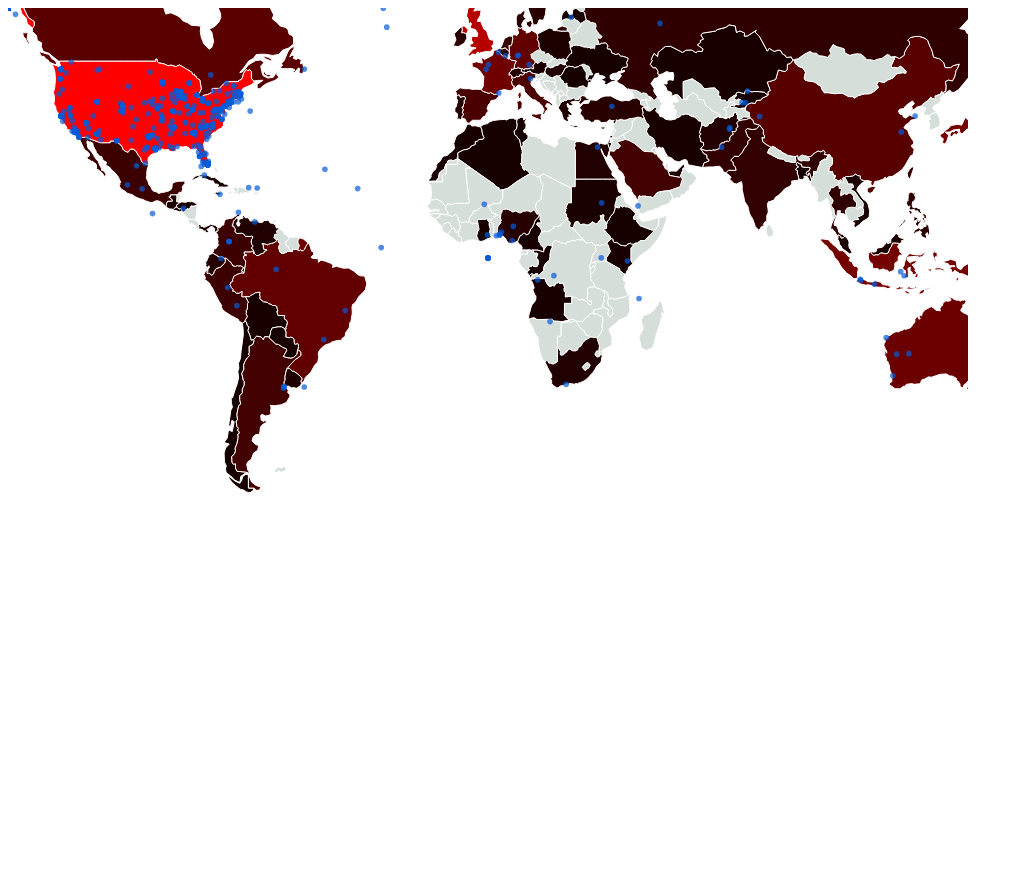
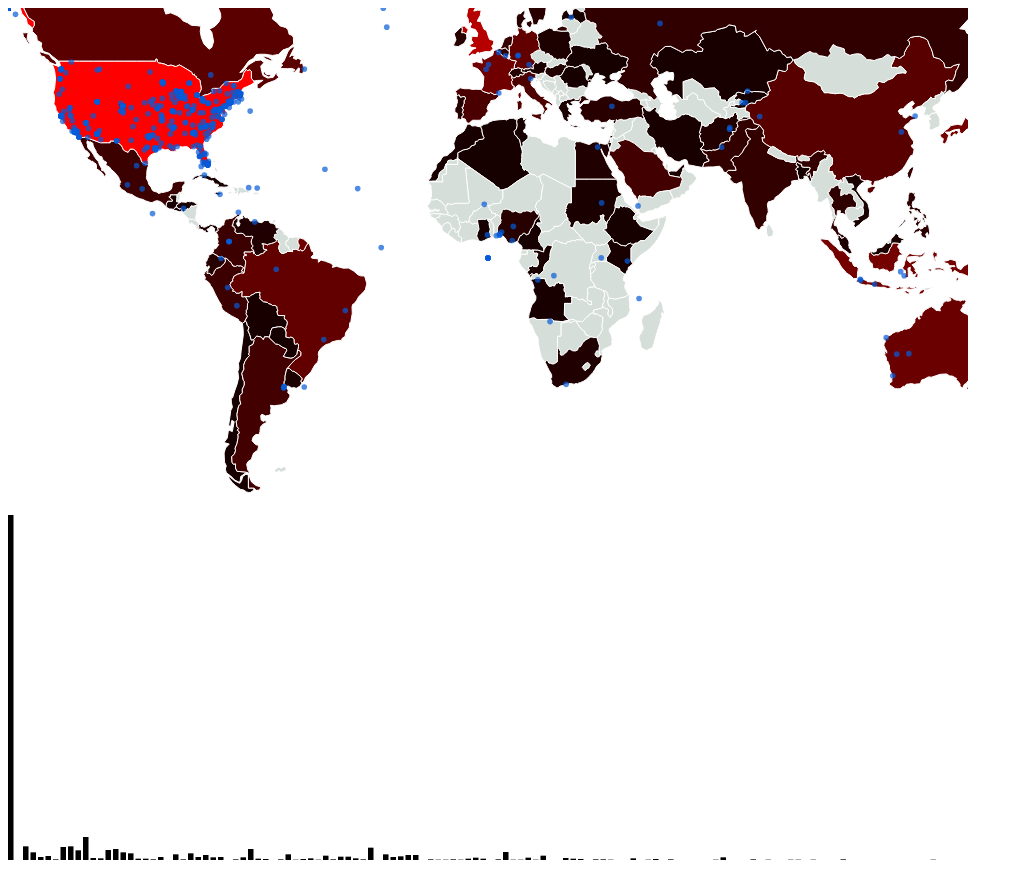
Before and after one commit to nazanin-tabatabaei/InformationVisualization_Final, a plain HTML site: page index.html in a window 1280 px wide. Shown: the whole page, without its empty margins (0-1023 px from the left). Before the commit the page ends 800 px from the top, so only its background shows below. Drawn offline with nearby package versions, Linux system fonts and the light colour scheme.

Commit message:
adding the bar chart for countries

```diff
--- a/index.html
+++ b/index.html
@@ -80,6 +80,8 @@ var svg = d3.select("body")
 			.attr("height", height);
 
 
+
+
 // Append Div for tooltip to SVG
 var div = d3.select("body")
 		    .append("div")
@@ -94,6 +96,11 @@ d3.csv("aircraft_incidents.csv", function(data) {
 d3.json("us-states.json", function(json) {
 
 var countObj = {};
+
+
+
+
+
 
 // count how much each city occurs in list and store in countObj
 data.forEach(function(d) {
@@ -112,6 +119,8 @@ data.forEach(function(d) {
     var dataValue=countObj[city]/100;
 
 
+
+
     for (var j = 0; j < json.features.length; j++)  {
 		var jsonState = json.features[j].properties.name;
 
@@ -126,11 +135,145 @@ data.forEach(function(d) {
 	}
 });
 
-console.log(countObj)
+//console.log(countObj['United States'])
 
 for (var i = 0; i < countObj.length; i++) {
 	console.log("hi");
 }
+
+for(var key in countObj) {
+  var value = countObj[key];
+  console.log(value)
+  // do something with "key" and "value" variables
+}
+
+var dlist = d3.entries(countObj);
+console.log(dlist[0].value)
+/*
+var p = d3.select("body").selectAll("p")
+   .data(countObj)
+   .enter()
+   .append("p")
+   .text(function (d,i) {
+    return "i = " + i + " d = "+d;
+   });
+*/
+/*
+	var dlist = d3.entries(countObj)
+    var max = d3.max(dlist, function(x) {
+        return x.value;
+      });
+      console.log(max);
+
+      var xscale = d3.scaleLinear()
+      .domain([0, max])
+      .range([0, 500])
+
+      //console.log(xscale);
+
+
+	var heightScale= d3.scaleLinear()
+		.domain([max,0])
+		.range([0,500]);
+
+	var axis=d3.axisLeft()
+		.ticks(5)
+		.scale(heightScale)
+		.tickFormat(function (d) {
+      if ((d / 1000) >= 1) {
+        d = d / 1000 + "K";
+      }
+      return d;
+    });
+
+
+
+svg2.selectAll("rect")
+		.data(dlist)
+		.enter()
+			.append("g")
+			.append("rect")
+			.attr("height",function(x){return xscale(x.value)})
+			.attr("width",45)
+			.attr("x",function(x,i){return i*80+10})
+			.attr("y",function(x){return 550-xscale(x.value)})
+			.attr("fill","blue")
+			.attr("transform","translate(80,0)")
+
+*/
+
+
+
+/*
+var svg2 = d3.select("body")
+			.append("svg")
+			.attr("width", width)
+			.attr("height", height/2);
+
+
+
+  // X axis: scale and draw:
+  var x = d3.scaleLinear()
+      .domain([0, 1000])     // can use this instead of 1000 to have the max of data: d3.max(data, function(d) { return +d.price })
+      .range([0, width]);
+  svg2.append("g")
+      .attr("transform", "translate(0," + 0 + ")")
+      .call(d3.axisBottom(x));
+
+  // set the parameters for the histogram
+  var histogram = d3.histogram()
+      .value(function(dlist) { return dlist.value;
+      console.log(dlist.value) })   // I need to give the vector of value
+      .domain(x.domain())  // then the domain of the graphic
+      .thresholds(x.ticks(70)); // then the numbers of bins
+
+  // And apply this function to data to get the bins
+  var bins = histogram(data);
+
+  // Y axis: scale and draw:
+  var y = d3.scaleLinear()
+      .range([height, 0]);
+      y.domain([0, d3.max(bins, function(d) { return d.length; })]);   // d3.hist has to be called before the Y axis obviously
+  svg2.append("g")
+      .call(d3.axisLeft(y));
+
+  // append the bar rectangles to the svg element
+  svg2.selectAll("rect")
+      .data(bins)
+      .enter()
+      .append("rect")
+        .attr("x", 1)
+        .attr("transform", function(d) { return "translate(" + x(d.x0) + "," + y(0) + ")"; })
+        .attr("width", function(d) { return 10; })
+        .attr("height", function(d) { return 10 })
+        .style("fill", "#69b3a2")
+*/
+
+var svg2 = d3.select("body")
+			.append("svg")
+			.attr("width", width)
+			.attr("height", 350)
+			.attr("class", "bar-chart");
+var barPadding = 2;
+var barWidth = (width / dlist.length);
+
+var barChart = svg2.selectAll("rect")
+    .data(dlist)
+    .enter()
+    .append("rect")
+    .attr("y", function(d) {
+        return 350 - d.value/3
+    })
+    .attr("height", function(d) {
+        return d.value/3;
+    })
+    .attr("width", barWidth - barPadding)
+    .attr("transform", function (d, i) {
+         var translate = [barWidth * i, 0];
+         return "translate("+ translate +")";
+    });
+
+
 
 
 
```
